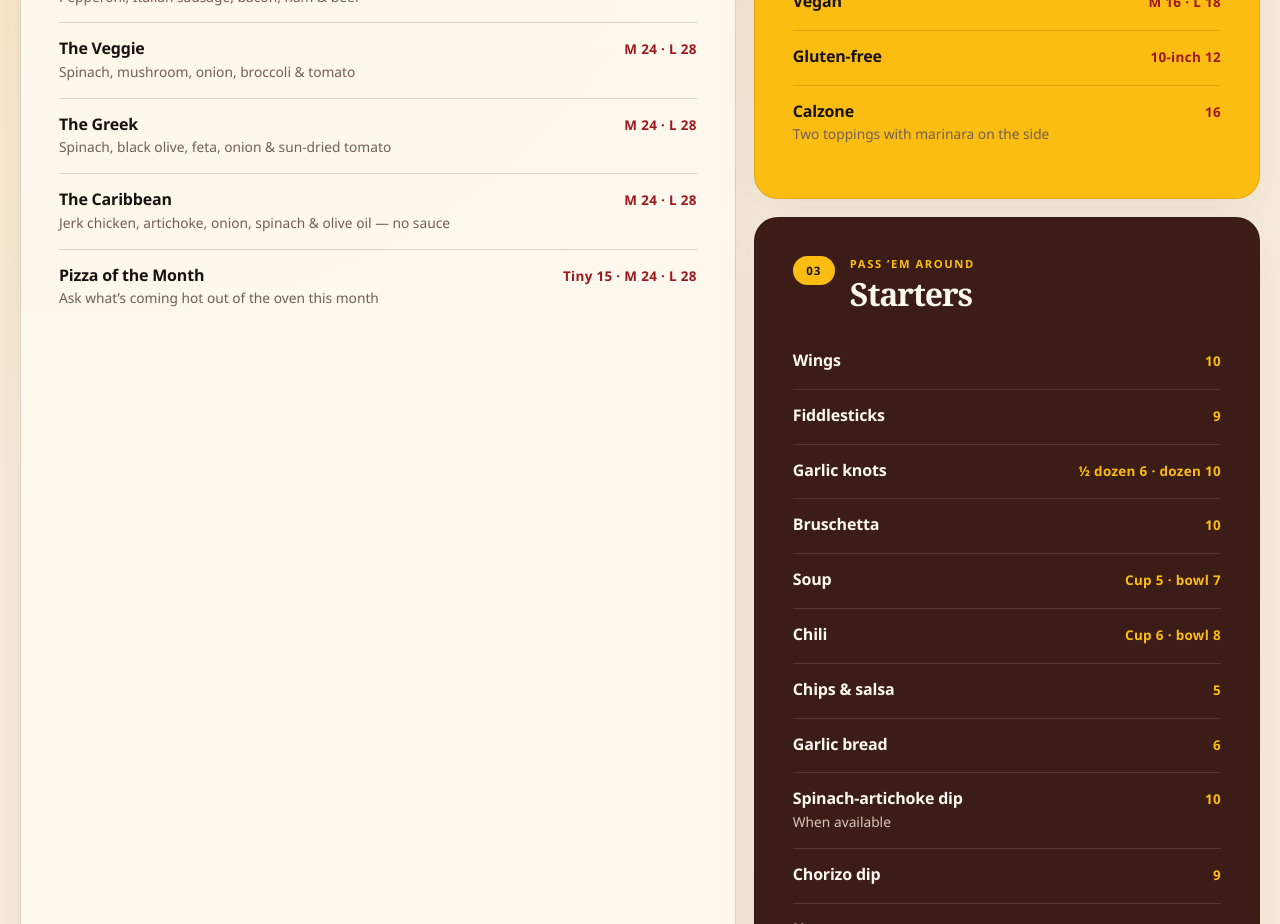
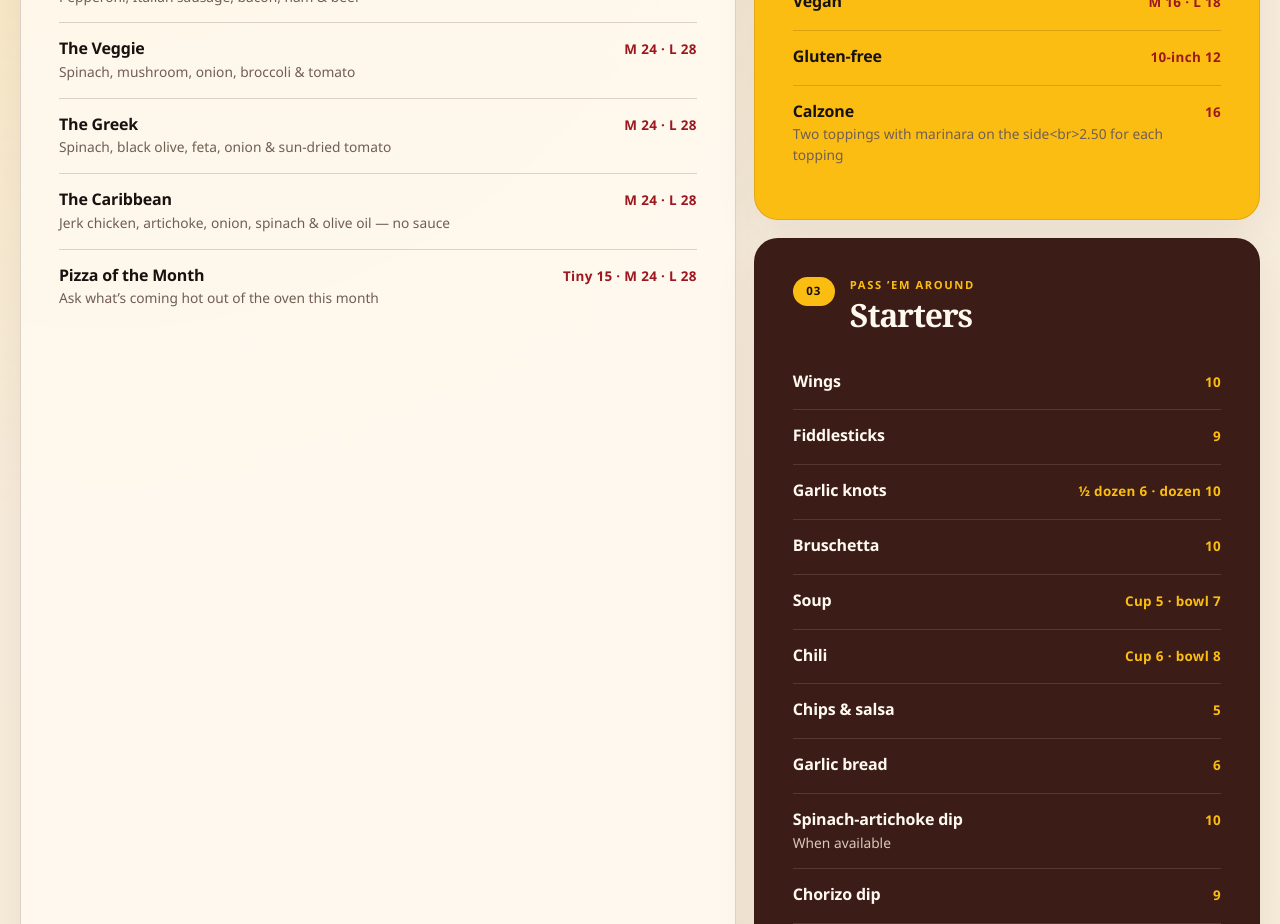
Before and after one commit to purpleperegrine/BTAP, a Next.js app: page / in a window 1280 px wide. Shown: the part 1560-2484 px from the top of the page. Built offline with nearby package versions, Linux system fonts and the light colour scheme.

Commit message:
updated pizza menu text | topping price

```diff
--- a/app/page.tsx
+++ b/app/page.tsx
@@ -55,7 +55,7 @@ const pizzaClassics: MenuItem[] = [
   {
     name: "Calzone",
     price: "16",
-    description: "Two toppings with marinara on the side",
+    description: "Two toppings with marinara on the side<br>2.50 for each topping",
   },
 ];
 
```
